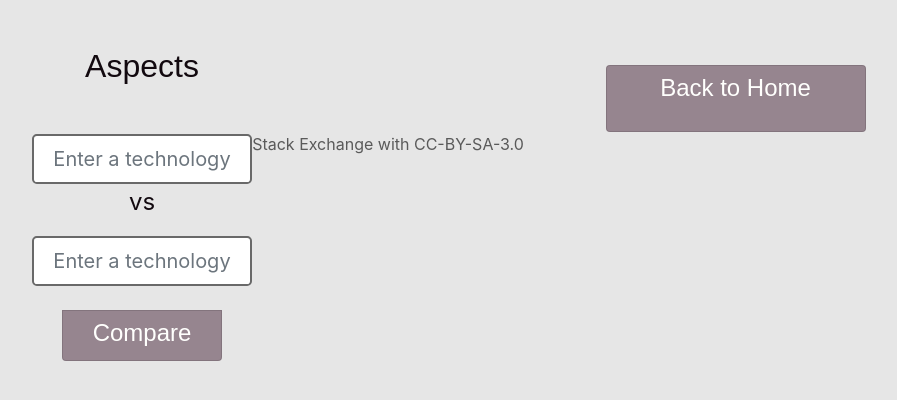
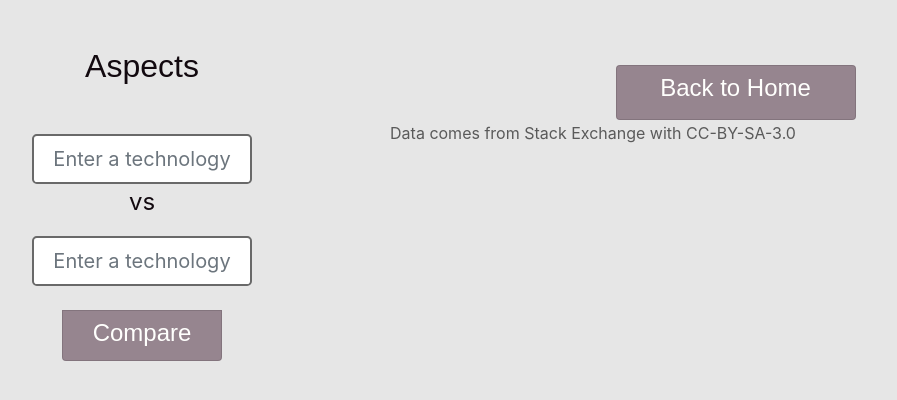
Before and after one commit to hy3440/diffTech, a Django app: template djangotest/templates/tagcompare.html in a window 1280 px wide. Shown: the top 400 px of the page, without its empty margins (47-944 px from the left). Run offline with Django 3.2, Linux system fonts and the light colour scheme; the template is opened without the code that fills it, so the values that code supplies are empty; some libraries are stand-ins or nearby versions.

Commit message:
ajust alignment

```diff
--- a/djangotest/templates/tagcompare.html
+++ b/djangotest/templates/tagcompare.html
@@ -220,15 +220,15 @@
                    </table>
                  {% endfor %}
 
-            <a  href = "{% url 'home' %}" class="list-group-item list-group-item-action" style="color:#fffffd;background-color: #96858F;width: 260px;padding-top: 8px;padding-bottom: 20px;padding-left: 4px;padding-right: 4px;text-align: center;margin: auto;"><h5 class = "text-center" style = "font-size: 1.5rem;font-family: fantasy;font-weight: 500;">Back to Home</h5></a>
+            <a  href = "{% url 'home' %}" class="list-group-item list-group-item-action" style="color:#fffffd;background-color: #96858F;width: 240px;padding-top: 8px;padding-bottom: 8px;padding-left: 4px;padding-right: 4px;text-align: center;margin: auto;"><h5 class = "text-center" style = "font-size: 1.5rem;font-family: fantasy;font-weight: 500;">Back to Home</h5></a>
 
         </div>
 
     </div>
     <div class="col-1">
     </div>
-    <center>Data comes from Stack Exchange with CC-BY-SA-3.0</center>
   </div>
+        <center>Data comes from Stack Exchange with CC-BY-SA-3.0</center>
 </div>
 
 
```
